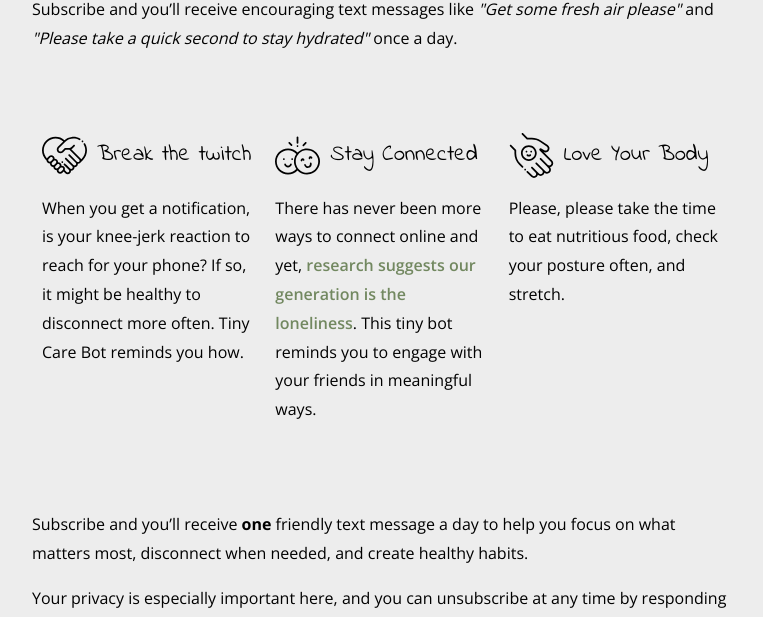
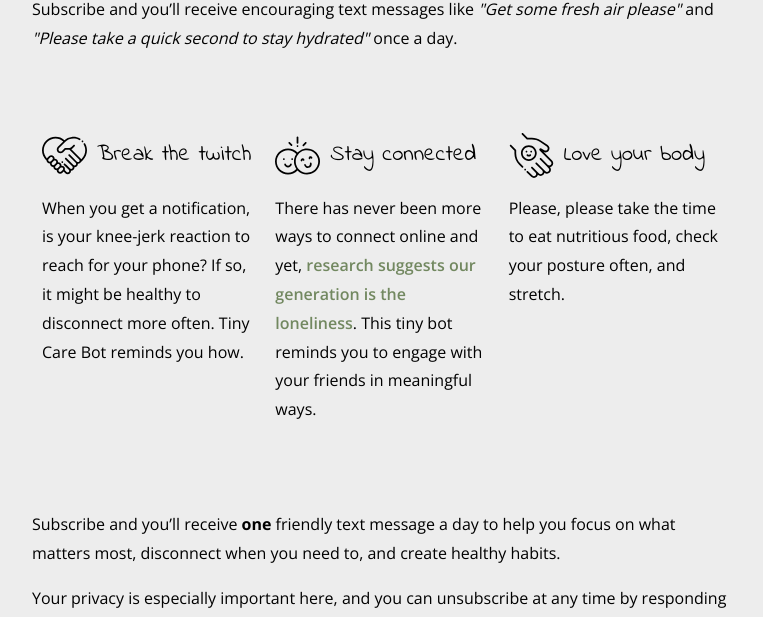
Before and after one commit to bookercodes/tinycarebot.com, a React (Create React App) app in the folder client/: page / in a window 1280 px wide. Shown: the part 958-1575 px from the top of the page, without its empty margins (258-1021 px from the left). Built offline with nearby package versions, Linux system fonts and the light colour scheme; the HTML template or start-up script is replaced by a standard one.

Commit message:
More copy updates

```diff
--- a/client/src/App.js
+++ b/client/src/App.js
@@ -86,7 +86,7 @@ class ReasonsList extends Component {
                   marginRight: 10
                 }}
               />
-              Stay Connected
+              Stay connected
             </span>
           </div>
           <p>
@@ -128,7 +128,7 @@ class ReasonsList extends Component {
                   marginRight: 10
                 }}
               />
-              Love Your Body
+              Love your body
             </span>
           </div>
           <p>
@@ -306,7 +306,7 @@ class App extends Component {
           >
             Subscribe and you’ll receive <strong>one</strong> friendly text
             message a day to help you focus on what matters most, disconnect
-            when needed, and create healthy habits.
+            when you need to, and create healthy habits.
           </p>
           <p
             css={{
```
